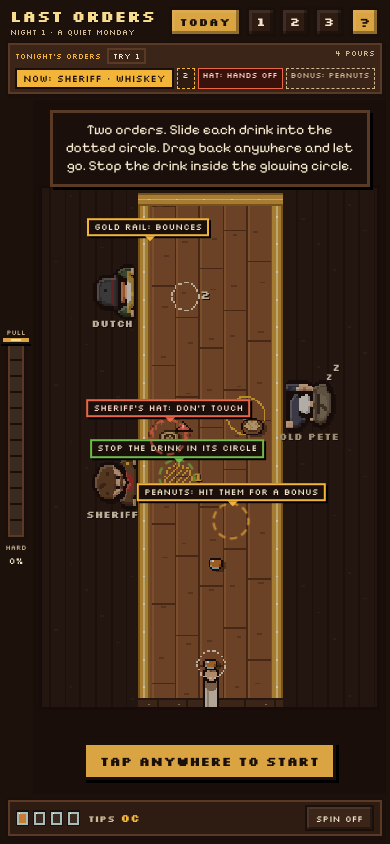
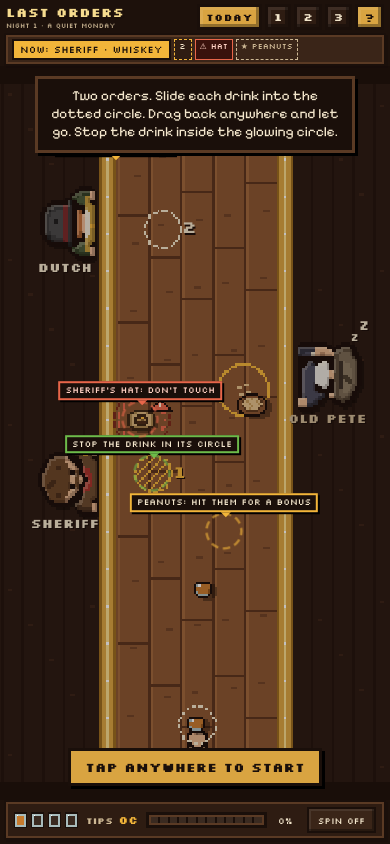
Before and after one commit to Nyuszi/last-orders, a website built with Vite: page index.html in a window 390 px wide. Built offline with nearby package versions, Linux system fonts and the light colour scheme; files whose address does not match are found by name.

Commit message:
Phone layout fills the height; bonus pours show 🥜/🃏 instead of ❌
- Phones: one-line header, one-row orders with short chips, pull meter as a horizontal
  strip in the bottom bar, no padding or borders above/below the bar, and the empty
  floor at the far sides may be trimmed so the bar fills the height
- A pour that only pushes the peanuts into Pete's spot (or knocks the cards) is recorded
  as 'peanuts'/'cards', not 'miss': 🥜/🃏 in the share text, a green pour glass. Test added.

Co-Authored-By: Claude Opus 5.5 <noreply@anthropic.com>

```diff
--- a/src/main.ts
+++ b/src/main.ts
@@ -489,16 +489,18 @@ function updateHud() {
     add(o.cancelled ? `${i + 1} ✕` : o.served ? `${i + 1} ✓` : `${i + 1}`, `${o.served || o.cancelled ? 'chip-done' : 'chip-order'} chip-step`);
     (chips.lastElementChild as HTMLElement).title = o.cancelled ? `${full} (left)` : o.served ? `${full} (served)` : full;
   });
-  if (level.props.some((p) => p.kind === 'hat') && !sim.left.has('sheriff')) add(sim.hatWarned ? 'Hat: last warning!' : 'Hat: hands off', 'chip-danger');
-  if (level.bonus) add('Bonus: peanuts', `chip-bonus${sim.badges.has('Peanuts for Pete') ? ' got' : ''}`);
-  if (level.props.some((p) => p.kind === 'cards')) add('Bonus: cards', `chip-bonus${sim.badges.has('Cheat exposed') ? ' got' : ''}`);
+  // Phones get short chips so the orders fit on one row.
+  const short = matchMedia('(max-width: 520px)').matches;
+  if (level.props.some((p) => p.kind === 'hat') && !sim.left.has('sheriff')) add(sim.hatWarned ? (short ? '⚠ Hat: last warning' : 'Hat: last warning!') : (short ? '⚠ Hat' : 'Hat: hands off'), 'chip-danger');
+  if (level.bonus) add(short ? '★ Peanuts' : 'Bonus: peanuts', `chip-bonus${sim.badges.has('Peanuts for Pete') ? ' got' : ''}`);
+  if (level.props.some((p) => p.kind === 'cards')) add(short ? '★ Cards' : 'Bonus: cards', `chip-bonus${sim.badges.has('Cheat exposed') ? ' got' : ''}`);
 
   const pours = $('bottles');
   pours.innerHTML = '';
   const nextDrink = next >= 0 ? sim.orders[next].drink : 'water';
   for (let i = 0; i < level.pours; i++) {
     const result = sim.pourResults[i];
-    const fill = result ? (result === 'served' || result === 'perfect' || result === 'trick' ? '#d9a441' : '#7a3a2a') : i === sim.shots.length ? DRINK_COLOR[nextDrink] : '#3a2a20';
+    const fill = result ? (result === 'served' || result === 'perfect' || result === 'trick' ? '#d9a441' : result === 'peanuts' || result === 'cards' ? '#6dbb4a' : '#7a3a2a') : i === sim.shots.length ? DRINK_COLOR[nextDrink] : '#3a2a20';
     pours.insertAdjacentHTML('beforeend', pixelGlass(fill));
   }
   pours.setAttribute('aria-label', `${sim.poursLeft} of ${level.pours} pours left`);
@@ -515,16 +517,29 @@ const stage = $('stage');
 // height first and the side column (min LANDSCAPE_SIDE px) gets whatever width is left.
 const landscape = matchMedia('(min-width: 600px) and (min-aspect-ratio: 1/1)');
 const LANDSCAPE_SIDE = 220;
+// Phones: the pull meter moves into the bottom bar, and the bar may lose up to FLOOR_CROP world
+// units of empty floor on each side (nobody stands there) so it can fill the height.
+const phone = matchMedia('(max-width: 520px)');
+const FLOOR_CROP = 30;
+function placeMeter() {
+  const pw = $('power'), controls = document.querySelector('.controls')!;
+  if (phone.matches) { if (pw.parentElement !== controls) controls.insertBefore(pw, $('spin-toggle')); }
+  else if (pw.parentElement !== stage) stage.insertBefore(pw, board);
+}
 function fit() {
+  placeMeter();
   const s = stage.getBoundingClientRect(), cs = getComputedStyle(stage);
   const padX = parseFloat(cs.paddingLeft) + parseFloat(cs.paddingRight);
   const padY = parseFloat(cs.paddingTop) + parseFloat(cs.paddingBottom);
-  const meter = $('power').getBoundingClientRect().width + parseFloat(cs.columnGap || '0');
+  const pw = $('power');
+  const meter = pw.parentElement === stage ? pw.getBoundingClientRect().width + parseFloat(cs.columnGap || '0') : 0;
   const width = landscape.matches ? document.documentElement.clientWidth - LANDSCAPE_SIDE - 12 : s.width;
   // Desktop: size from the window height, not the stage (the bar itself would hold the stage open
   // when the window shrinks).
-  const height = landscape.matches ? document.documentElement.clientHeight - padY : s.height - padY - 6;
-  renderer.resize(Math.max(100, width - padX - meter - 6), Math.max(100, height));
+  const height = landscape.matches ? document.documentElement.clientHeight - padY : s.height - padY - (phone.matches ? 0 : 6);
+  let w = width - padX - meter - 6;
+  if (phone.matches) w = (w * W) / (W - 2 * FLOOR_CROP); // the board clips the empty floor edges
+  renderer.resize(Math.max(100, w), Math.max(100, height));
   // Keep the item labels on their items when the bar is resized (the hand follows by itself).
   const h = document.getElementById('howto');
   if (h && !h.hidden) requestAnimationFrame(() => placeTags());
@@ -871,7 +886,7 @@ function nearMiss(): string | null {
 
 // ---------------- Result card ----------------
 // A miss used to be ▫️, which looks like a broken character in Reddit comments.
-const RESULT_ICON: Record<string, string> = { perfect: '⭐', served: '🍺', trick: '🎱', miss: '❌', spill: '💦', smash: '💥' };
+const RESULT_ICON: Record<string, string> = { perfect: '⭐', served: '🍺', trick: '🎱', peanuts: '🥜', cards: '🃏', miss: '❌', spill: '💦', smash: '💥' };
 
 function shareText(): string {
   const L = sim.level;
--- a/src/sim.ts
+++ b/src/sim.ts
@@ -104,6 +104,8 @@ export class Sim {
   events: SimEvent[] = [];
   /** What happened to each pour, for the share card: 'served' | 'perfect' | 'miss' | 'spill' | 'smash'. */
   pourResults: string[] = [];
+  /** A bonus (peanuts, cards) earned by the pour now rolling, so it isn't recorded as a miss. */
+  private bonusThisPour: '' | 'peanuts' | 'cards' = '';
 
   private tags = new Map<number, Tag>();
   private hits: QueuedHit[] = [];
@@ -426,6 +428,7 @@ export class Sim {
       this.walkOut(prop.owner);
     } else {
       prop.touched = true;
+      this.bonusThisPour = 'cards';
       this.badges.add('Cheat exposed');
       this.say(prop.owner, NPCS[prop.owner].lines.bonus ?? 'Hey!');
       const p = prop.body?.position ?? { x: prop.x, y: prop.y };
@@ -589,25 +592,29 @@ export class Sim {
       this.say(o.owner, trick ? 'Well, I\'ll be!' : quality === 3 ? NPCS[o.owner].lines.perfect : NPCS[o.owner].lines.served);
       this.events.push({ t: 'served', x: o.x, y: o.y, quality, tip: o.tip, owner: o.owner, trick });
     }
+    // Peanuts first, so a pour that only pushes the bowl into Pete's spot counts as a bonus
+    // pour, not a miss.
+    const bonus = this.level.bonus;
+    if (bonus && this.bowl && !this.badges.has('Peanuts for Pete')) {
+      if (Math.hypot(this.bowl.position.x - bonus.x, this.bowl.position.y - bonus.y) < bonus.r) {
+        this.badges.add('Peanuts for Pete');
+        this.bonusThisPour = 'peanuts';
+        this.say('pete', NPCS.pete.lines.bonus);
+        this.events.push({ t: 'bonus', kind: 'peanuts', x: bonus.x, y: bonus.y });
+      }
+    }
     if (pour) {
       if (pour.tipped) this.pourResults.push(pour.floor ? 'smash' : 'spill');
       else if (pour.role === 'served') this.pourResults.push(this.orders[pour.order].quality === 3 ? 'perfect' : 'served');
       else if (trickThisPour) this.pourResults.push('trick');
+      else if (this.bonusThisPour) this.pourResults.push(this.bonusThisPour);
       else {
         this.pourResults.push('miss');
         const o = this.orders[pour.order];
         if (!o.served) this.say(o.owner, NPCS[o.owner].lines.miss ?? 'Closer!');
       }
     }
-
-    const bonus = this.level.bonus;
-    if (bonus && this.bowl && !this.badges.has('Peanuts for Pete')) {
-      if (Math.hypot(this.bowl.position.x - bonus.x, this.bowl.position.y - bonus.y) < bonus.r) {
-        this.badges.add('Peanuts for Pete');
-        this.say('pete', NPCS.pete.lines.bonus);
-        this.events.push({ t: 'bonus', kind: 'peanuts', x: bonus.x, y: bonus.y });
-      }
-    }
+    this.bonusThisPour = '';
     this.events.push({ t: 'settled' });
 
     if (this.nextOrder < 0) {
--- a/src/style.css
+++ b/src/style.css
@@ -398,3 +398,33 @@ canvas { image-rendering: pixelated; image-rendering: crisp-edges; }
   .spin { display: flex; }
   .spin-toggle { display: none; }
 }
+
+/* ---------- Phones: last in the file. Every pixel of height and width to the bar ---------- */
+@media (max-width: 520px) {
+  /* Header on one line: smaller title, smaller night buttons. */
+  .top { padding: 4px 6px 3px; gap: 6px; flex-wrap: nowrap; }
+  .brand { font-size: 13px; white-space: nowrap; text-shadow: 2px 2px 0 var(--ink); }
+  .sub { font-size: 7px; white-space: nowrap; }
+  .top-right, .nights { gap: 3px; }
+  .nights button { min-width: 24px; height: 26px; font-size: 11px; }
+  .nights button.today { padding: 0 6px; font-size: 10px; }
+  .help-btn { min-width: 26px; height: 26px; font-size: 12px; }
+  /* Orders in one compact row: no label row (pours show at the bottom). */
+  .brief { margin: 0 4px; padding: 4px 6px; }
+  .brief .label { display: none; }
+  .chips { margin-top: 0; }
+  /* The bar gets the whole stage. The empty floor at its far left and right may run off the
+     screen (main.ts crops it), so the bar can fill the height. */
+  .stage { padding: 0; gap: 0; }
+  .board { overflow: hidden; }
+  #game { border-top-width: 0; border-bottom-width: 0; }
+  /* The pull meter moves into the bottom bar as a horizontal strip (main.ts moves it there).
+     It's a read-out on phones: you pull on the bar itself. */
+  .controls .power { flex: 1 1 auto; min-width: 0; flex-direction: row; gap: 5px; pointer-events: none; }
+  .controls .power-label, .controls .power-grip { display: none; }
+  .controls .power-track { flex: 1 1 auto; min-width: 0; }
+  .controls .power-meter { flex-direction: row; width: auto; height: 16px; padding: 2px; gap: 2px; }
+  .controls .power-meter i { height: auto; flex: 1 1 0; }
+  .controls .power-val { font-size: 9px; min-width: 4ch; }
+  .controls { margin: 0 4px calc(4px + env(safe-area-inset-bottom)); }
+}
```
Also changed, not shown: tests/bonus.test.ts (added, +15 -0 lines).
